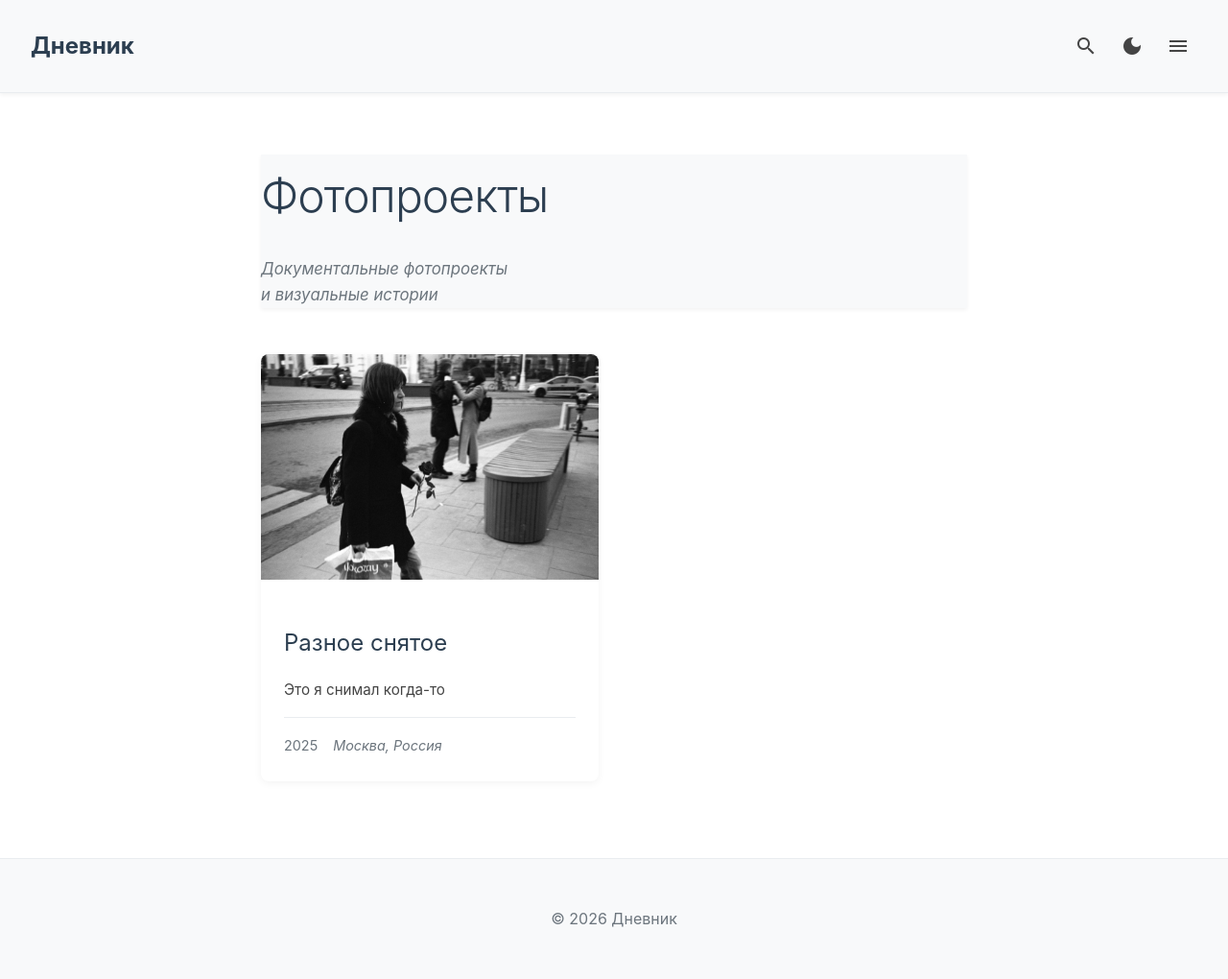
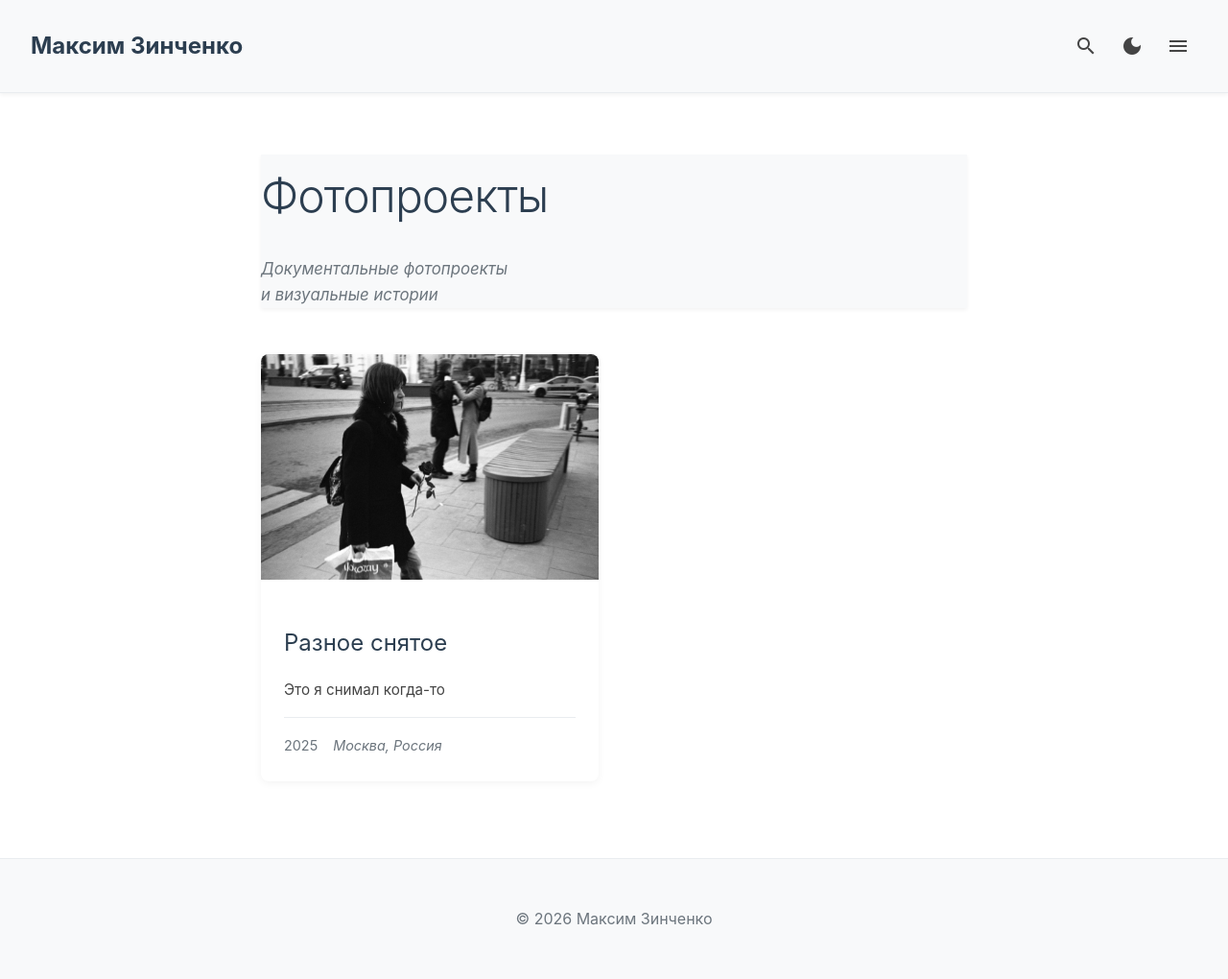
Before and after one commit to Xtoman/xtoman.github.io, a Jekyll site: the page built from index.html, in a window 1280 px wide. Shown: the whole page at 96% size. Built offline with Jekyll 4.4.1, drawn with Linux system fonts in a browser that asks for light colours; the list of posts is cut into pages by our own code.

Commit message:
Переименовать сайт в «Максим Зинченко»

```diff
--- a/_config.yml
+++ b/_config.yml
@@ -1,5 +1,5 @@
 # Основные настройки сайта
-title: "Дневник"
+title: "Максим Зинченко"
 description: "Личный блог о технологиях, путешествиях и пути"
 baseurl: ""  # если сайт размещен в подкаталоге, укажите путь здесь
 url: "https://xtoman.ru"  # укажите ваш домен здесь
```
